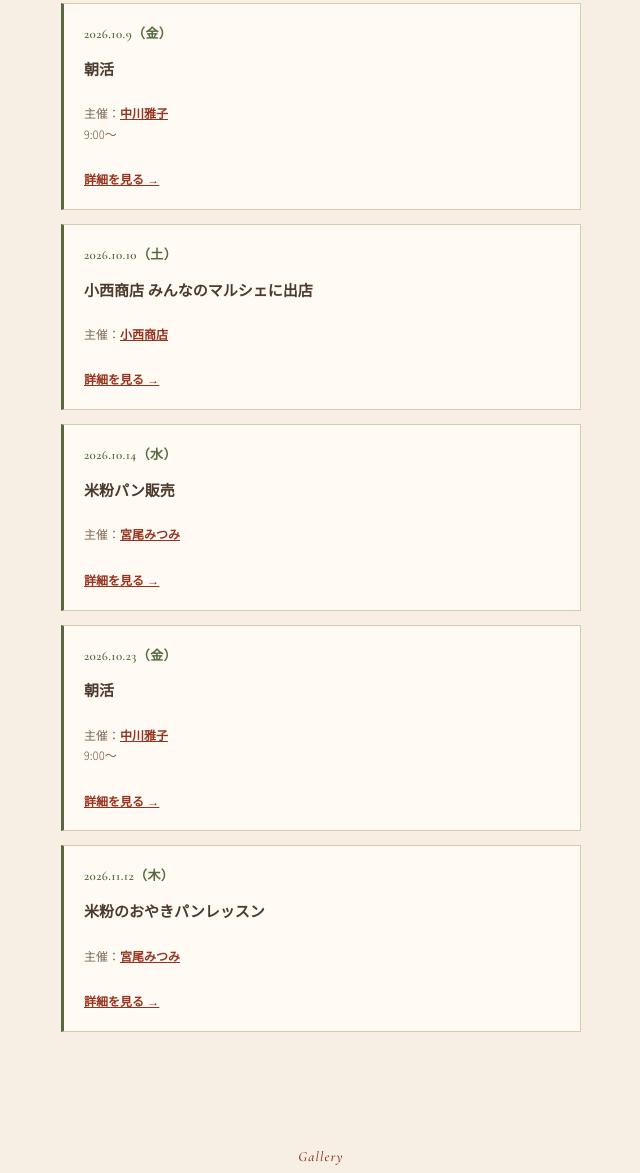
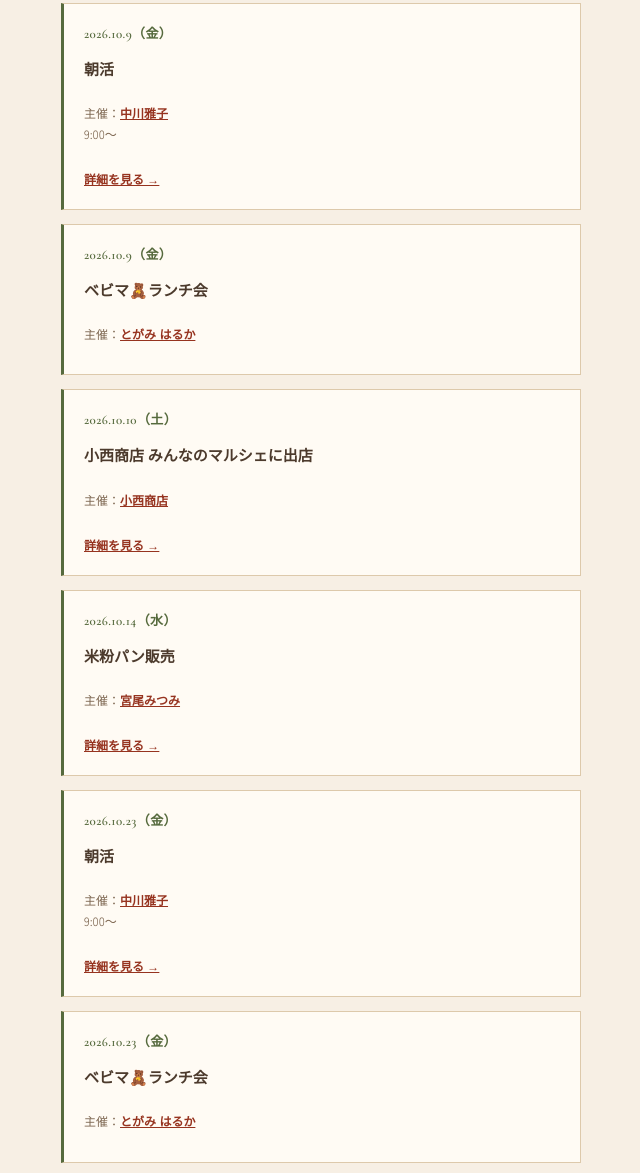
Before and after one commit to harkatogami-wq/mayuminchi-hp, a plain HTML site: page index.html in a window 1280 px wide. Shown: the part 4475-5648 px from the top of the page, without its empty margins (319-959 px from the left). Drawn offline with nearby package versions, Linux system fonts and the light colour scheme.

Commit message:
10/9・10/23 ベビマランチ会を追加、同じ日に複数イベントを表示できるように
Co-Authored-By: Claude Opus 5.5 <noreply@anthropic.com>

```diff
--- a/script.js
+++ b/script.js
@@ -129,12 +129,30 @@ const EVENTS = [
     regularOpen: true,
   },
   {
+    date: "2026-10-09",
+    title: "ベビマ🧸ランチ会",
+    calLabel: "ベビマ会",
+    hosts: [{ name: "とがみ はるか", insta: HOST_INSTA["とがみ はるか"] }],
+    time: "",
+    link: "",
+    regularOpen: true,
+  },
+  {
     date: "2026-10-23",
     title: "朝活",
     calLabel: "朝活",
     hosts: [{ name: "中川雅子", insta: HOST_INSTA["中川雅子"] }],
     time: "9:00〜",
     link: "https://line.me/R/ti/p/@497ljhlr",
+    regularOpen: true,
+  },
+  {
+    date: "2026-10-23",
+    title: "ベビマ🧸ランチ会",
+    calLabel: "ベビマ会",
+    hosts: [{ name: "とがみ はるか", insta: HOST_INSTA["とがみ はるか"] }],
+    time: "",
+    link: "",
     regularOpen: true,
   },
   {
@@ -165,7 +183,9 @@ const EVENTS = [
     regularOpen: false,
   },
 ];
-const EVENTS_BY_DATE = Object.fromEntries(EVENTS.map((e) => [e.date, e]));
+// 同じ日に複数のイベントがあってもOK（カレンダーのマスに縦に並べて表示）
+const EVENTS_BY_DATE = {};
+EVENTS.forEach((e) => (EVENTS_BY_DATE[e.date] ||= []).push(e));
 
 const calMonthEl = document.getElementById("calMonth");
 const calGridEl = document.getElementById("calGrid");
@@ -200,17 +220,21 @@ if (calMonthEl && calGridEl) {
     for (let d = 1; d <= daysInMonth; d++) {
       const weekday = new Date(viewYear, viewMonth, d).getDay();
       const dateKey = toDateKey(viewYear, viewMonth, d);
-      const event = EVENTS_BY_DATE[dateKey];
+      const dayEvents = EVENTS_BY_DATE[dateKey] || [];
+      const event = dayEvents[0];
+      const eventLabel = dayEvents.map((e) => e.calLabel || "イベント").join("\n");
+      // マスのリンクはイベントが1つだけのときに付ける（複数の日は下のイベント一覧から）
+      const cellLink = dayEvents.length === 1 ? event.link : "";
       const isClosedOverride = CLOSED_DATES.includes(dateKey);
       const isWeekdayCandidate = !!OPEN_WEEKDAYS[weekday];
       let isOpen = monthOpenDays
         ? monthOpenDays.includes(d) && !isClosedOverride
         : isWeekdayCandidate && !isClosedOverride;
-      if (event && !event.regularOpen) isOpen = false;
+      if (dayEvents.some((e) => !e.regularOpen)) isOpen = false;
 
-      const cell = document.createElement(event?.link ? "a" : "div");
-      if (event?.link) {
-        cell.href = event.link;
+      const cell = document.createElement(cellLink ? "a" : "div");
+      if (cellLink) {
+        cell.href = cellLink;
         cell.target = "_blank";
         cell.rel = "noopener";
       }
@@ -232,7 +256,7 @@ if (calMonthEl && calGridEl) {
       const tag = document.createElement("span");
       tag.className = "tag tag-full";
       tag.textContent = event
-        ? event.calLabel || "イベント"
+        ? eventLabel
         : isOpen
         ? OPEN_WEEKDAYS[weekday]
         : isClosedOverride
@@ -243,7 +267,7 @@ if (calMonthEl && calGridEl) {
       const tagShort = document.createElement("span");
       tagShort.className = "tag tag-short";
       tagShort.textContent = event
-        ? event.calLabel || "イベント"
+        ? eventLabel
         : isOpen
         ? OPEN_WEEKDAYS_SHORT[weekday]
         : isClosedOverride
--- a/style.css
+++ b/style.css
@@ -251,7 +251,7 @@ hr.hair{ border:none; border-top:1px solid var(--line); margin:0; }
 }
 .cal-day.empty{ visibility:hidden; }
 .cal-day .num{ font-family:"Cormorant Garamond",serif; font-weight:600; font-size:14px; }
-.cal-day .tag{ font-size:8.5px; color:var(--red-deep); font-weight:700; letter-spacing:.02em; text-align:center; width:100%; line-height:1.2; padding:0 2px; }
+.cal-day .tag{ font-size:8.5px; color:var(--red-deep); font-weight:700; letter-spacing:.02em; text-align:center; width:100%; line-height:1.2; padding:0 2px; white-space:pre-line; }
 .cal-day .tag-short{ display:none; }
 .cal-day.is-open{ background:var(--red-glow); }
 .cal-day.is-closed{ color:var(--brown-soft); }
```
